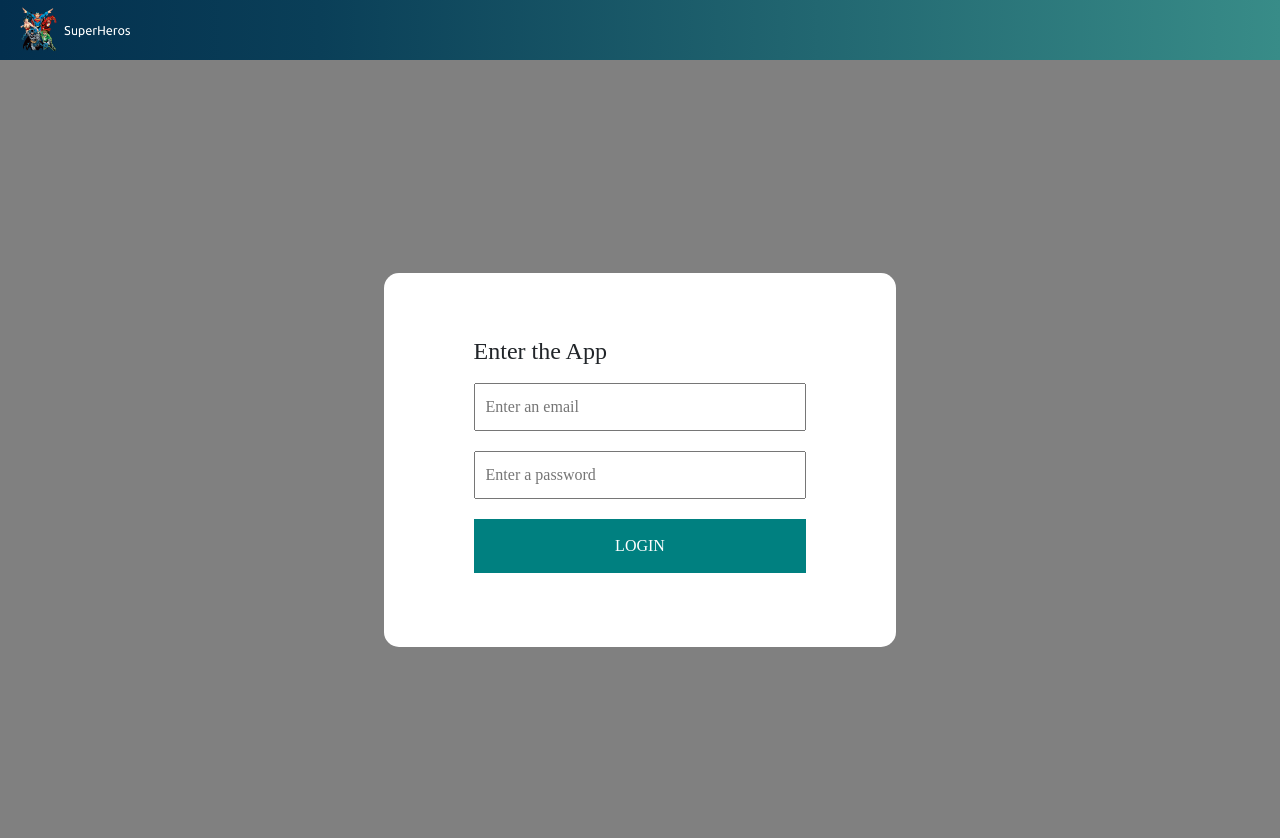
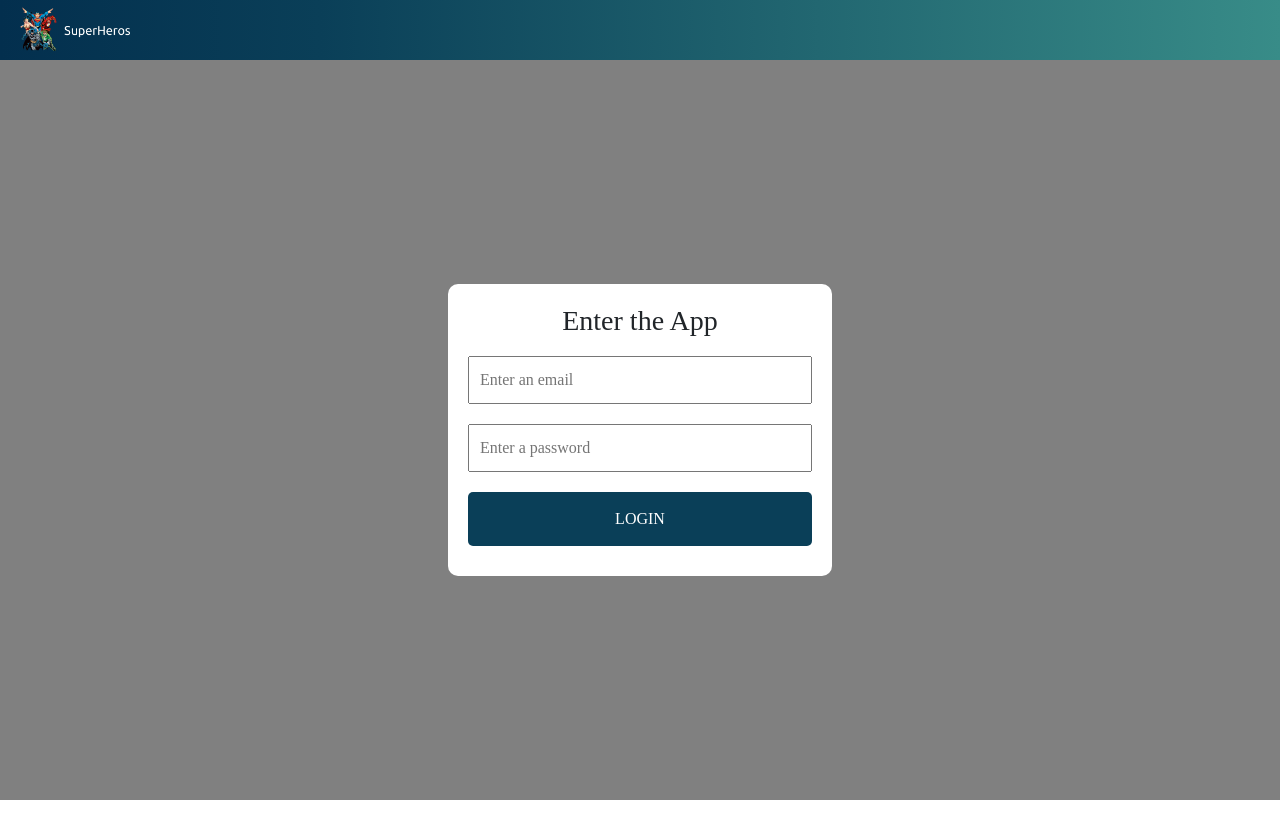
Before and after one commit to EmmaEG/superheros, a React (Create React App) app: page / in a window 1280 px wide. Shown: the top 838 px of the page. After the commit the page ends 800 px from the top, so only its background shows below. Built offline with nearby package versions, Linux system fonts and the light colour scheme.

Commit message:
working on search form

```diff
--- a/src/components/Loading/Loading.jsx
+++ b/src/components/Loading/Loading.jsx
@@ -1,14 +1,27 @@
-import React from 'react';
+import React from "react";
+import styled from "styled-components";
 
-import "./loading.css";
+const Container = styled.div`
+  display: flex;
+  justify-content: center;
+`;
+
+const Spinner = styled.div`
+  display: inline-block;
+  width: 4rem;
+  height: 4rem;
+  vertical-align: -0.125em;
+  border: 0.55em solid #000000;
+  border-right-color: transparent;
+  border-radius: 50%;
+  animation: 0.75s linear infinite spinner-border;
+`;
 
 const Loading = () => {
   return (
-    <div className='d-flex justify-content-center'>
-      <div className='spinner' role='status'>
-        {/* <span className='visually-hidden'>Loading...</span> */}
-      </div>
-    </div>
+    <Container>
+      <Spinner></Spinner>
+    </Container>
   );
 };
 
--- a/src/components/Loading/loading.css
+++ /dev/null
@@ -1,10 +0,0 @@
-.spinner {
-  display: inline-block;
-  width: 4rem;
-  height: 4rem;
-  vertical-align: -0.125em;
-  border: 0.55em solid #212529;
-  border-right-color: transparent;
-  border-radius: 50%;
-  animation: 0.75s linear infinite spinner-border;
-}
--- a/src/components/login/Login.jsx
+++ b/src/components/login/Login.jsx
@@ -9,47 +9,44 @@ import { login } from "../../redux/apiCalls";
 
 const Container = styled.div`
   width: 100vw;
-  height: 100vh;
+  height: calc(100vh - 60px);
   background-color: gray;
   display: flex;
+  flex-direction: column;
   justify-content: center;
   align-items: center;
+  background-size: cover;
 `;
 
 const Wrapper = styled.div`
-  width: 40%;
-  padding: 5% 7%;
-  border-radius: 15px;
+  width: 30vw;
+  padding: 20px;
+  border-radius: 10px;
   background-color: white;
+  position: absolute;
 `;
 
 const Title = styled.h1`
-  font-size: 24px;
+  font-size: 28px;
   font-weight: 300;
-`;
-
-const Input = styled.input`
-  flex: 1;
-  min-width: 40%;
-  margin: 10px 0px;
-  padding: 10px;
-  min-width: -webkit-fill-available;
-  max-width: -webkit-fill-available;
+  text-align: center;
 `;
 
 const Button = styled.button`
   width: 100%;
   border: none;
+  border-radius: 5px;
   padding: 15px 20px;
-  background-color: teal;
+  background-color: #0a3f58;
   color: white;
   cursor: pointer;
   margin: 10px 0px;
-  &:disabled {
-    color: grey;
-    cursor: not-allowed;
-  }
 `;
+
+const LoadingWrapper = styled.div`
+  width: 100vw;
+`;
+
 
 const Login = () => {
   const history = useHistory();
@@ -102,14 +99,38 @@ const Login = () => {
           {(formik) => {
             return (
               <Form>
-                <Input type="email" name="email" placeholder="Enter an email" />
-                <ErrorMessage name="email" component="p" />
-                <Input
+                <Field
+                  style={{ width: "100%", margin: "10px 0px", padding: "10px" }}
+                  type="email"
+                  name="email"
+                  placeholder="Enter an email"
+                />
+                <ErrorMessage
+                  name="email"
+                  component="p"
+                  style={{
+                    color: "#0a3f58",
+                    width: "100%",
+                    textAlign: "center",
+                    margin: 0,
+                  }}
+                />
+                <Field
+                  style={{ width: "100%", margin: "10px 0px", padding: "10px" }}
                   type="password"
                   name="password"
                   placeholder="Enter a password"
                 />
-                <ErrorMessage name="password" component="p" />
+                <ErrorMessage
+                  name="password"
+                  component="p"
+                  style={{
+                    color: "#0a3f58",
+                    width: "100%",
+                    textAlign: "center",
+                    margin: 0,
+                  }}
+                />
                 <Button type="submit" disabled={!formik.isValid}>
                   LOGIN
                 </Button>
@@ -117,17 +138,15 @@ const Login = () => {
             );
           }}
         </Formik>
-
-        <div className="row">
-          {isFetching ? (
-            <div className="d-flex justify-content-center mt-5">
-              <Loading />
-            </div>
-          ) : null}
-        </div>
-
-        <ToastContainer />
       </Wrapper>
+      <LoadingWrapper>
+        {isFetching ? (
+          <div className="d-flex justify-content-center mt-5">
+            <Loading />
+          </div>
+        ) : null}
+      </LoadingWrapper>
+      <ToastContainer />
     </Container>
   );
 };
--- a/src/components/search/SearchForm.jsx
+++ b/src/components/search/SearchForm.jsx
@@ -1,11 +1,24 @@
 import React, { useState } from "react";
-import "./searchForm.css";
+import styled from "styled-components";
 import { ErrorMessage, Field, Form, Formik } from "formik";
 
 import SearchResults from "../searchResults/SearchResults";
 
 import axios from "axios";
 import { toast } from "react-toastify";
+
+const Container = styled.div`
+  display: flex;
+  width: 100%;
+`;
+
+const Wrapper = styled.div`
+  width: inherit;
+`;
+
+// .styleInput {
+//   border: 1px solid #000000;
+// }
 
 const SearchForm = () => {
   const [superheroData, setSuperheroData] = useState([]);
@@ -42,8 +55,8 @@ const SearchForm = () => {
   };
 
   return (
-    <div className="col-lg-8 offset-lg-2 col-md-8 offset-md-2">
-      <div className="row justify-content-center">
+    <Container>
+      <Wrapper>
         <Formik
           initialValues={initialValues}
           onSubmit={onSubmit}
@@ -76,7 +89,15 @@ const SearchForm = () => {
                   </button>
                 </div>
                 <ErrorMessage
-                  className="mb-2 p-2 text-center fw-bold bg-info"
+                  style={{
+                    backgroundColor: "#4b8ead",
+                    color: "#0a3f58",
+                    width: "100%",
+                    height: "35px",
+                    textAlign: "center",
+                    alignItems: "center",
+                    margin: 0,
+                  }}
                   name="searchHero"
                   component="p"
                 />
@@ -84,17 +105,14 @@ const SearchForm = () => {
             );
           }}
         </Formik>
-      </div>
-
-      <div className="row">
         <SearchResults
           superheroData={superheroData}
           setSuperheroData={setSuperheroData}
           loading={loading}
           setLoading={setLoading}
         />
-      </div>
-    </div>
+      </Wrapper>
+    </Container>
   );
 };
 
--- a/src/components/search/searchForm.css
+++ /dev/null
@@ -1,3 +0,0 @@
-.styleInput {
-    border: 1px solid #000000;
-}
--- a/src/pages/home/Home.jsx
+++ b/src/pages/home/Home.jsx
@@ -1,19 +1,47 @@
 import React from "react";
+import styled from "styled-components";
 import SearchForm from "../../components/search/SearchForm";
+
+const Container = styled.div`
+  display: flex;
+  justify-content: center;
+`;
+
+const Wrapper = styled.div`
+  display: flex;
+  flex-direction: column;
+  width: 70vw;
+`;
+
+const TitleWrapper = styled.div`
+  text-align: center;
+  margin-top: 40px;
+`;
+
+const SeacrhContainer = styled.div`
+  display: flex;
+  width: 100%;
+  justify-content: center;
+  align-items: center;
+`;
+
+const Title = styled.h3``;
+
+const SubTitle = styled.p``;
 
 const Home = () => {
   return (
-    <div className="container-fluid">
-      <div className="row">
-        <div className="col text-center mt-4">
-          <h3>Hey buddy, here you can build your team</h3>
-          <p>You must choose 3 good and 3 bad heroes</p>
-        </div>
-      </div>
-      <div className="row">
-        <SearchForm />
-      </div>
-    </div>
+    <Container>
+      <Wrapper>
+        <TitleWrapper>
+          <Title>Hey buddy, here you can build your team</Title>
+          <SubTitle>You must choose 3 good and 3 bad heroes</SubTitle>
+        </TitleWrapper>
+        <SeacrhContainer>
+          <SearchForm />
+        </SeacrhContainer>
+      </Wrapper>
+    </Container>
   );
 };
 
```
Also changed, not shown: src/pages/home/home.css (deleted).
